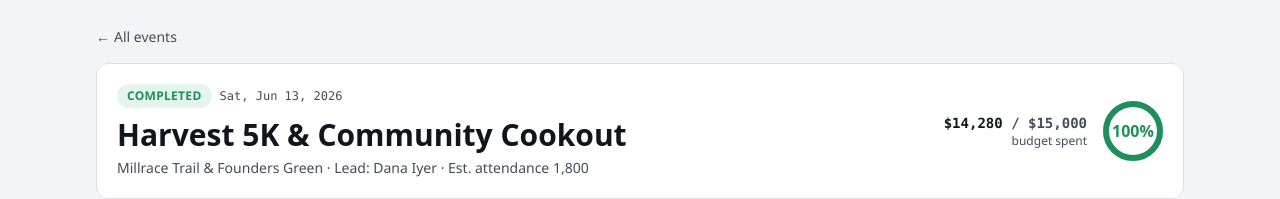
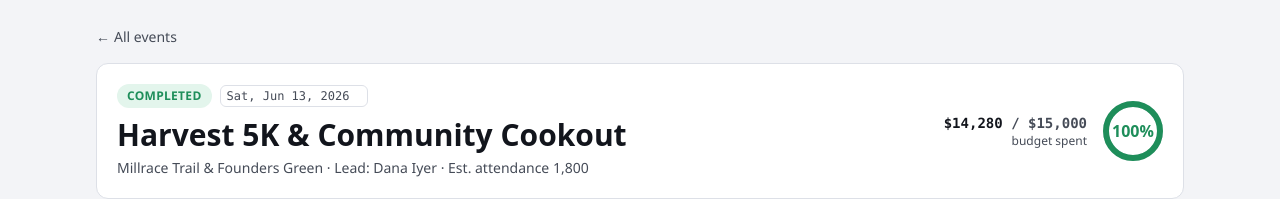
Before and after one commit to sarathsatheesan/event-planning, a React (Vite) app: page / in a window 1280 px wide. Both pictures are taken after a click on the button 272 px from the left and 466 px from the top of the page. Shown: the top 199 px of the page. Built offline with nearby package versions, Linux system fonts and the light colour scheme.

Commit message:
Make event dates editable; rebrand to India Cultural Center of Utah

```diff
--- a/index.html
+++ b/index.html
@@ -8,7 +8,7 @@
       name="description"
       content="EventOps — master calendar, pre-event checklists, a live Day-Of command center, vendor directory, and post-event wrap-up for recurring annual events."
     />
-    <title>EventOps — Cedar Hollow Parks &amp; Culture</title>
+    <title>EventOps — India Cultural Center of Utah</title>
   </head>
   <body>
     <div id="root"></div>
--- a/src/App.jsx
+++ b/src/App.jsx
@@ -1,5 +1,6 @@
-import { useState } from 'react'
-import { events } from './data/events.js'
+import { useEffect, useState } from 'react'
+import { events as seedEvents } from './data/events.js'
+import { loadOverrides, saveOverrides, applyOverrides } from './data/storage.js'
 import Dashboard from './components/Dashboard.jsx'
 import EventDetail from './components/EventDetail.jsx'
 
@@ -10,22 +11,60 @@ const DEMO_NOW = new Date('2026-08-21T17:45:00')
 export default function App() {
   const [selectedId, setSelectedId] = useState(null)
   const [toast, setToast] = useState(null)
+  const [overrides, setOverrides] = useState(loadOverrides)
 
+  useEffect(() => {
+    saveOverrides(overrides)
+  }, [overrides])
+
+  // Seed data stays immutable; owner edits are layered on top so "reset"
+  // always has an original to fall back to.
+  const events = applyOverrides(seedEvents, overrides)
   const selectedEvent = events.find((e) => e.id === selectedId) ?? null
+  const selectedSeed = seedEvents.find((e) => e.id === selectedId) ?? null
+
+  function showToast(message) {
+    setToast(message)
+    window.clearTimeout(showToast._t)
+    showToast._t = window.setTimeout(() => setToast(null), 3200)
+  }
 
   function handleClone(id) {
     const src = events.find((e) => e.id === id)
-    setToast(`"${src.name}" cloned into a new draft for next year's cycle.`)
-    window.clearTimeout(handleClone._t)
-    handleClone._t = window.setTimeout(() => setToast(null), 3200)
+    showToast(`"${src.name}" cloned into a new draft for next year's cycle.`)
+  }
+
+  function handleEventChange(id, patch) {
+    setOverrides((prev) => ({ ...prev, [id]: { ...(prev[id] ?? {}), ...patch } }))
+  }
+
+  function handleEventReset(id) {
+    setOverrides((prev) => {
+      const next = { ...prev }
+      delete next[id]
+      return next
+    })
+    showToast('Reverted to the original date.')
   }
 
   return (
     <div className="min-h-screen bg-paper">
       {selectedEvent ? (
-        <EventDetail event={selectedEvent} today={DEMO_NOW} onBack={() => setSelectedId(null)} />
+        <EventDetail
+          event={selectedEvent}
+          originalDate={selectedSeed?.date ?? selectedEvent.date}
+          today={DEMO_NOW}
+          onBack={() => setSelectedId(null)}
+          onChange={(patch) => handleEventChange(selectedEvent.id, patch)}
+          onReset={() => handleEventReset(selectedEvent.id)}
+        />
       ) : (
-        <Dashboard today={DEMO_NOW} onSelectEvent={setSelectedId} onCloneEvent={handleClone} />
+        <Dashboard
+          events={events}
+          today={DEMO_NOW}
+          onSelectEvent={setSelectedId}
+          onCloneEvent={handleClone}
+        />
       )}
 
       {toast && (
--- a/src/components/Dashboard.jsx
+++ b/src/components/Dashboard.jsx
@@ -1,4 +1,4 @@
-import { events, statusTone, readiness } from '../data/events.js'
+import { statusTone, readiness } from '../data/events.js'
 import StatusPill from './StatusPill.jsx'
 import ReadinessGauge from './ReadinessGauge.jsx'
 
@@ -15,7 +15,7 @@ function TMinusLabel({ dateStr, today }) {
   return <span className="text-ink-soft">T&minus;{n}d</span>
 }
 
-export default function Dashboard({ today, onSelectEvent, onCloneEvent }) {
+export default function Dashboard({ events, today, onSelectEvent, onCloneEvent }) {
   const live = events.filter((e) => e.status === 'Live Today').length
   const upcoming = events.filter((e) => e.status !== 'Completed' && e.status !== 'Live Today').length
   const avgReadiness = Math.round(
@@ -28,7 +28,7 @@ export default function Dashboard({ today, onSelectEvent, onCloneEvent }) {
     <div className="mx-auto max-w-6xl px-5 py-8 sm:px-8">
       <header className="mb-8 flex flex-col gap-1">
         <p className="text-xs font-semibold uppercase tracking-[0.14em] text-ink-soft">
-          Cedar Hollow Parks &amp; Culture
+          India Cultural Center of Utah
         </p>
         <h1 className="font-display text-4xl font-bold leading-none sm:text-5xl">
           Annual Event Operations Hub
--- /dev/null
+++ b/src/components/EditableDate.jsx
@@ -0,0 +1,73 @@
+import { useEffect, useRef, useState } from 'react'
+
+function format(dateStr) {
+  return new Date(dateStr + 'T00:00:00').toLocaleDateString('en-US', {
+    weekday: 'short',
+    month: 'short',
+    day: 'numeric',
+    year: 'numeric',
+  })
+}
+
+/**
+ * The event date as a click-to-edit field. Dates are the one thing owners
+ * reliably need to change — a venue moves a date, a template gets rolled to
+ * next year — so it is editable in place rather than buried in a form.
+ */
+export default function EditableDate({ value, original, onChange, onReset }) {
+  const [editing, setEditing] = useState(false)
+  const inputRef = useRef(null)
+  const isEdited = value !== original
+
+  useEffect(() => {
+    if (editing) inputRef.current?.focus()
+  }, [editing])
+
+  if (editing) {
+    return (
+      <span className="inline-flex items-center gap-2">
+        <input
+          ref={inputRef}
+          type="date"
+          value={value}
+          onChange={(e) => {
+            // An empty or half-typed value would render as "Invalid Date".
+            if (e.target.value) onChange(e.target.value)
+          }}
+          onBlur={() => setEditing(false)}
+          onKeyDown={(e) => {
+            if (e.key === 'Enter' || e.key === 'Escape') setEditing(false)
+          }}
+          className="focus-ring rounded-md border border-accent bg-surface px-2 py-1 font-mono text-xs text-ink"
+        />
+      </span>
+    )
+  }
+
+  return (
+    <span className="inline-flex items-center gap-1.5">
+      <button
+        type="button"
+        onClick={() => setEditing(true)}
+        title="Change the event date"
+        className="focus-ring group inline-flex items-center gap-1 rounded-md border border-transparent px-1.5 py-0.5 font-mono text-xs text-ink-soft transition hover:border-border hover:text-accent"
+      >
+        {format(value)}
+        <span aria-hidden="true" className="opacity-0 transition group-hover:opacity-100">
+          ✎
+        </span>
+        <span className="sr-only">Change date</span>
+      </button>
+      {isEdited && (
+        <button
+          type="button"
+          onClick={onReset}
+          title={`Original date: ${format(original)}`}
+          className="focus-ring rounded-full bg-accent-soft px-2 py-0.5 text-[10px] font-semibold uppercase tracking-wide text-accent"
+        >
+          Edited · reset
+        </button>
+      )}
+    </span>
+  )
+}
--- a/src/components/EventDetail.jsx
+++ b/src/components/EventDetail.jsx
@@ -2,6 +2,7 @@ import { useState } from 'react'
 import { statusTone, readiness } from '../data/events.js'
 import StatusPill from './StatusPill.jsx'
 import ReadinessGauge from './ReadinessGauge.jsx'
+import EditableDate from './EditableDate.jsx'
 import PreEventPlanning from './tabs/PreEventPlanning.jsx'
 import DayOfCommandCenter from './tabs/DayOfCommandCenter.jsx'
 import VendorDirectory from './tabs/VendorDirectory.jsx'
@@ -14,7 +15,7 @@ const TABS = [
   { key: 'wrapup', label: 'Post-Event Wrap-Up', phase: 'Phase 4' },
 ]
 
-export default function EventDetail({ event, today, onBack }) {
+export default function EventDetail({ event, originalDate, today, onBack, onChange, onReset }) {
   const defaultTab = event.status === 'Live Today' ? 'dayof' : event.status === 'Completed' ? 'wrapup' : 'preevent'
   const [tab, setTab] = useState(defaultTab)
   const pct = readiness(event)
@@ -34,14 +35,12 @@ export default function EventDetail({ event, today, onBack }) {
         <div>
           <div className="mb-2 flex items-center gap-2">
             <StatusPill label={event.status} tone={tone} pulse={tone === 'live'} />
-            <span className="font-mono text-xs text-ink-soft">
-              {new Date(event.date + 'T00:00:00').toLocaleDateString('en-US', {
-                weekday: 'short',
-                month: 'short',
-                day: 'numeric',
-                year: 'numeric',
-              })}
-            </span>
+            <EditableDate
+              value={event.date}
+              original={originalDate}
+              onChange={(date) => onChange({ date })}
+              onReset={onReset}
+            />
           </div>
           <h1 className="font-display text-2xl font-bold leading-tight sm:text-3xl">{event.name}</h1>
           {/* Real events arrive with gaps — no venue confirmed yet, no budget
--- a/src/data/events.js
+++ b/src/data/events.js
@@ -1,4 +1,4 @@
-// Seed data for Cedar Hollow Parks & Culture — EventOps
+// Seed data for India Cultural Center of Utah — EventOps
 // Dates are anchored around today (Aug 21, 2026) so the Summer Night Market
 // reads as "Live Today" and drives the Day-Of Command Center demo.
 
--- /dev/null
+++ b/src/data/storage.js
@@ -0,0 +1,35 @@
+// Per-owner edits (currently just event dates) layered on top of the seed data
+// in events.js. There is no backend yet, so these live in the browser.
+//
+// Scope caveat, deliberately: localStorage is per-browser and per-device. An
+// edit made here is NOT shared with teammates and does not travel to another
+// machine. When a real data layer lands, this module is the seam to replace.
+
+const KEY = 'eventops.overrides.v1'
+
+// Every access is guarded: Safari private mode throws on localStorage, and a
+// corrupted value should degrade to "no edits" rather than a blank app.
+export function loadOverrides() {
+  try {
+    const raw = localStorage.getItem(KEY)
+    const parsed = raw ? JSON.parse(raw) : {}
+    return parsed && typeof parsed === 'object' ? parsed : {}
+  } catch {
+    return {}
+  }
+}
+
+export function saveOverrides(overrides) {
+  try {
+    localStorage.setItem(KEY, JSON.stringify(overrides))
+  } catch {
+    // Storage unavailable or full — edits still work for this session.
+  }
+}
+
+/** Seed events with any saved owner edits applied on top. */
+export function applyOverrides(events, overrides) {
+  return events.map((event) =>
+    overrides[event.id] ? { ...event, ...overrides[event.id] } : event
+  )
+}
```
